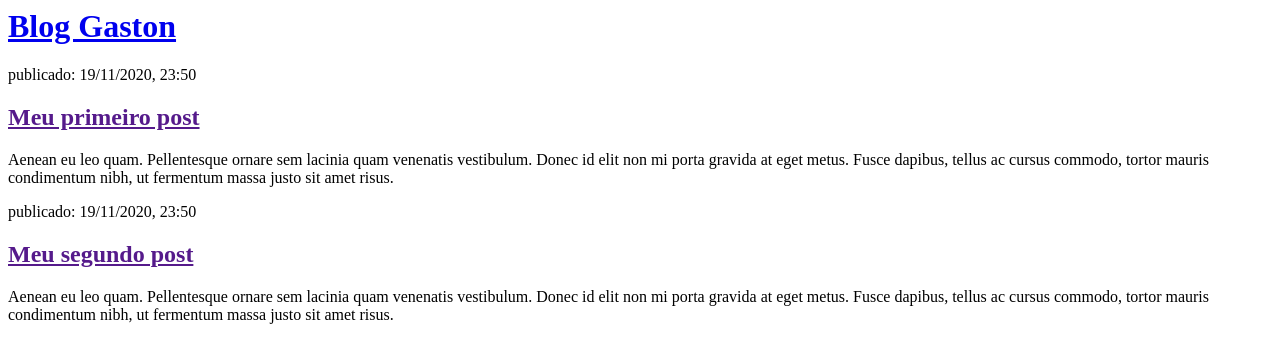
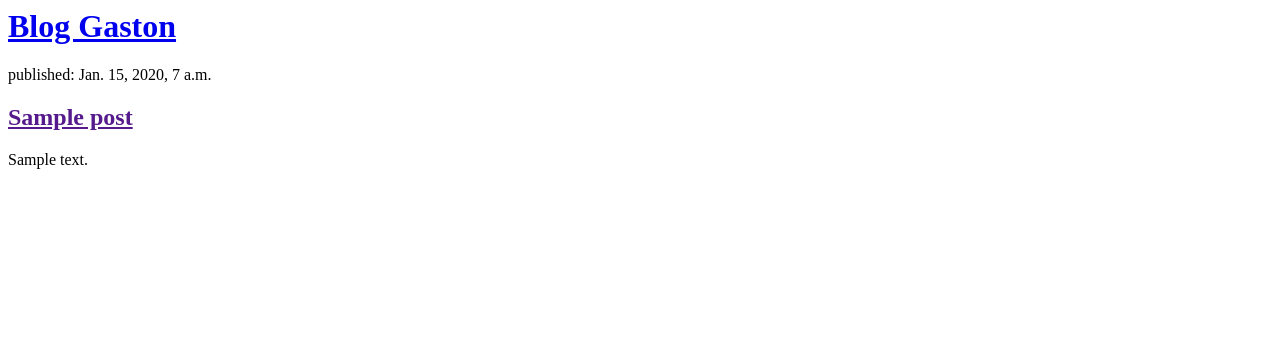
Before and after one commit to Gastongouveia/-my-first-blog, a Django app: page / in a window 1280 px wide. Shown: the top 363 px of the page. Run offline with Django 3.2, Linux system fonts and the light colour scheme; tables that the repository leaves empty hold one stand-in row (values such as "Sample post").

Commit message:
Modified templates to display posts from database.

```diff
--- a/blog/templates/blog/post_list.html
+++ b/blog/templates/blog/post_list.html
@@ -6,21 +6,12 @@
         <div>
             <h1><a href="/">Blog Gaston</a></h1>
         </div>
-        <div>
-            <p>publicado: 19/11/2020, 23:50</p>
-            <h2><a href="">Meu primeiro post</a></h2>
-            <p>Aenean eu leo quam. Pellentesque ornare sem lacinia quam venenatis vestibulum.
-                Donec id elit non mi porta gravida at eget metus. Fusce dapibus, tellus ac cursus commodo,
-                tortor mauris condimentum nibh, ut fermentum massa justo sit amet risus.
-            </p>
-        </div>
-        <div>
-            <p>publicado: 19/11/2020, 23:50</p>
-            <h2><a href="">Meu segundo post</a></h2>
-            <p>Aenean eu leo quam. Pellentesque ornare sem lacinia quam venenatis vestibulum.
-                Donec id elit non mi porta gravida at eget metus. Fusce dapibus, tellus ac cursus commodo,
-                tortor mauris condimentum nibh, ut fermentum massa justo sit amet risus.
-            </p>
-        </div>
+        {% for post in posts %}
+            <div>
+                <p>published: {{ post.published_date }}</p>
+                <h2><a href="">{{ post.title }}</a></h2>
+                <p>{{ post.text|linebreaksbr }}</p>
+            </div>
+        {% endfor %}
     </body>
 </html>
--- a/blog/views.py
+++ b/blog/views.py
@@ -1,4 +1,7 @@
 from django.shortcuts import render
+from django.utils import timezone
+from .models import Post
 
 def post_list(request):
-    return render(request, 'blog/post_list.html', {})
+    posts = Post.objects.filter(published_date__lte=timezone.now()).order_by('published_date')
+    return render(request, 'blog/post_list.html', {'posts': posts})
```
